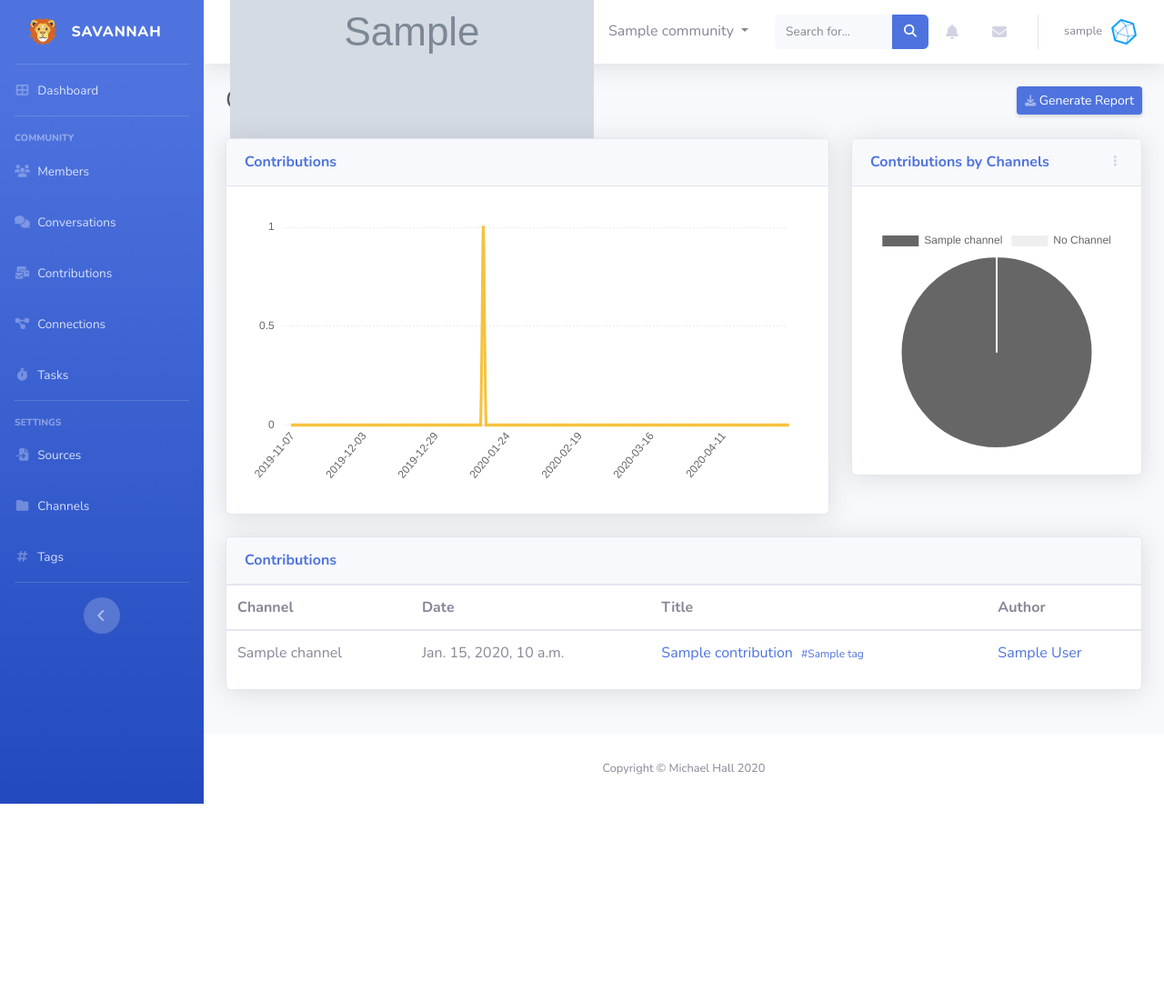
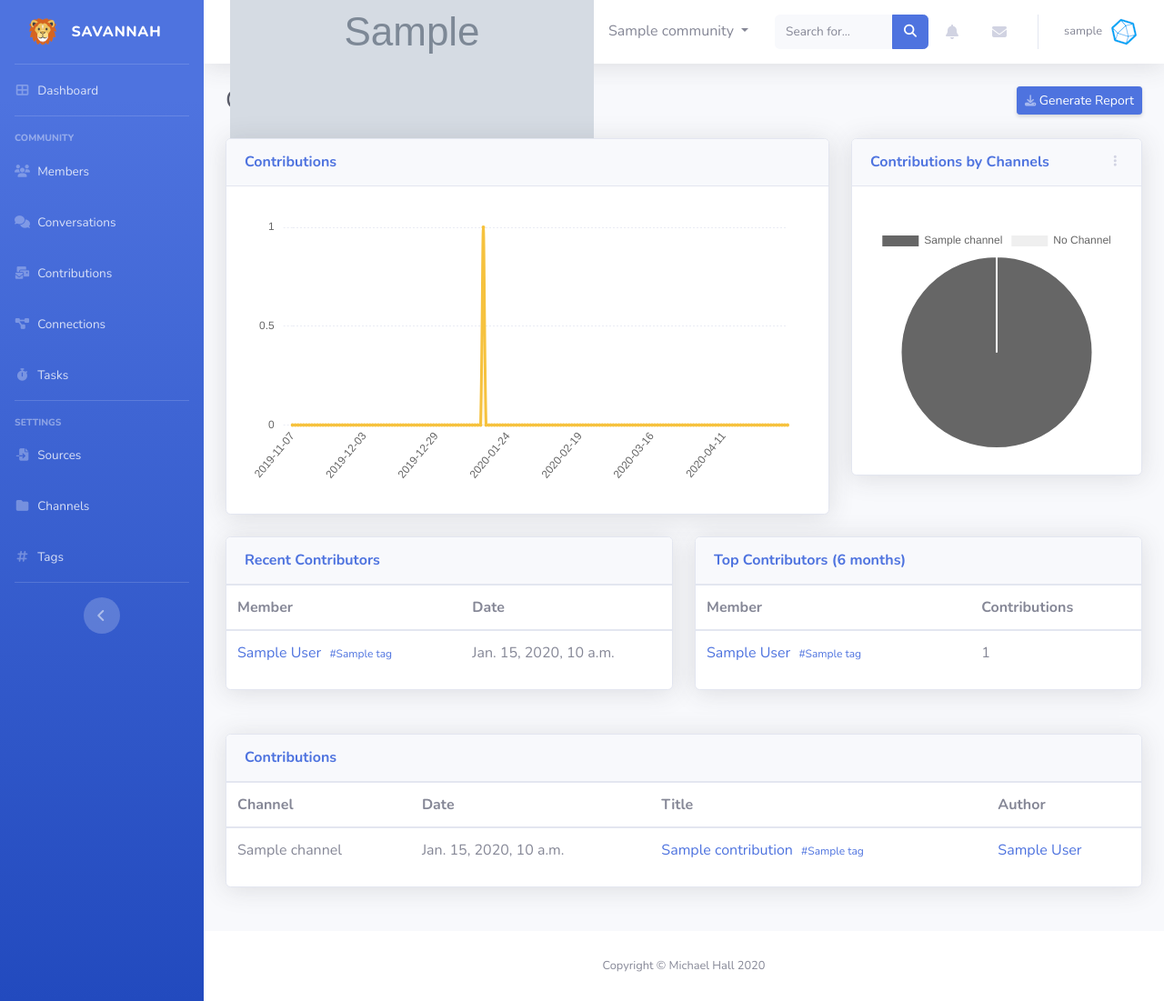
Before and after one commit to SavannahHQ/Savannah, a Django app: page /v2/contributions/1/ in a window 1280 px wide. Shown: the whole page at 91% size. Before the commit the page ends 884 px from the top, so only its background shows below. Run offline with Django 3.2, Linux system fonts and the light colour scheme; a user stored in the database is signed in; tables that the repository leaves empty hold one stand-in row (values such as "Sample post"); grey boxes marked "Sample" are stand-in pictures; some libraries are stand-ins or nearby versions.

Commit message:
Add recent and top contributors to contributions page

```diff
--- a/frontendv2/templates/savannahv2/contributions.html
+++ b/frontendv2/templates/savannahv2/contributions.html
@@ -61,6 +61,73 @@
           <div class="row">
 
             <!-- Content Column -->
+            <div class="col-lg-6 mb-4">
+
+              <!-- Recently Active -->
+              <div class="card shadow mb-4">
+                <div class="card-header py-3">
+                  <h6 class="m-0 font-weight-bold text-primary">Recent Contributors</h6>
+                </div>
+                <div class="card-body p-0">
+                <table class="table">
+                <thead>
+                  <tr>
+                    <th scope="col">Member</th>
+                    <th scope="col"><span class="short-text"></span><span class="full-text">Date</span></th>
+                  </tr>
+                </thead>
+                <tbody>
+                {% for member, date in view.recent_contributors %}
+                <tr>
+                  <td>
+                    <a href="{% url 'member_profile' member.id %}{% if view.tag %}?tag={{view.tag.name}}{% endif %}">{{ member.name }}</a>
+                    {% include 'savannahv2/tags.html' with tags=member.tags.all %}
+                  </td>
+                  <td>{{date}}</td>
+                </tr>
+                {% endfor %}
+                </tbody>
+                </table>
+                </div>
+              </div>
+            </div>
+            <!-- Content Column -->
+            <div class="col-lg-6 mb-4">
+
+              <!-- Top Contributors -->
+              <div class="card shadow mb-4">
+                <div class="card-header py-3">
+                  <h6 class="m-0 font-weight-bold text-primary">Top Contributors (6 months)</h6>
+                </div>
+                <div class="card-body p-0">
+                <table class="table">
+                <thead>
+                  <tr>
+                    <th scope="col">Member</th>
+                    <th scope="col"><span class="short-text">Contrib.</span><span class="full-text">Contributions</span></th>
+                  </tr>
+                </thead>
+                <tbody>
+                {% for member, count in view.top_contributors %}
+                <tr>
+                  <td>
+                    <a href="{% url 'member_profile' member.id %}{% if view.tag %}?tag={{view.tag.name}}{% endif %}">{{ member.name }}</a>
+                    {% include 'savannahv2/tags.html' with tags=member.tags.all %}
+                  </td>
+                  <td>{{count}}</td>
+                </tr>
+                {% endfor %}
+                </tbody>
+                </table>
+                </div>
+              </div>
+            </div>
+          </div>
+
+          <!-- Content Row -->
+          <div class="row">
+
+            <!-- Content Column -->
             <div class="col-lg-12 mb-4">
 
               <!-- Most Active Users-->
@@ -103,8 +170,8 @@
               </div>
 
             </div>
+          </div>
 
-          </div>
         </div>
         <!-- /.container-fluid -->
 {% endblock %}
--- a/frontendv2/views/contributions.py
+++ b/frontendv2/views/contributions.py
@@ -32,6 +32,33 @@ class Contributions:
 
         contributions = contributions.annotate(author_name=F('author__name'), tag_count=Count('tags'), channel_name=F('channel__name'), source_name=F('contribution_type__source__name'), source_icon=F('contribution_type__source__icon_name')).order_by('-timestamp')
         return contributions[:100]
+
+    @property
+    def recent_contributors(self):
+        if self.tag:
+            members = Member.objects.filter(community=self.community).annotate(last_active=Max('contribution__timestamp', filter=Q(contribution__timestamp__isnull=False, contribution__tags=self.tag)))
+        else:
+            members = Member.objects.filter(community=self.community).annotate(last_active=Max('contribution__timestamp', filter=Q(contribution__timestamp__isnull=False)))
+        actives = dict()
+        for m in members:
+            if m.last_active is not None:
+                actives[m] = m.last_active
+        recently_active = [(member, tstamp) for member, tstamp in sorted(actives.items(), key=operator.itemgetter(1), reverse=True)]
+
+        return recently_active[:10]
+
+    @property
+    def top_contributors(self):
+        activity_counts = dict()
+        if self.tag:
+            members = Member.objects.filter(community=self.community).annotate(contribution_count=Count('contribution', filter=Q(contribution__timestamp__gte=datetime.datetime.now() - datetime.timedelta(days=182), contribution__tags=self.tag)))
+        else:
+            members = Member.objects.filter(community=self.community).annotate(contribution_count=Count('contribution', filter=Q(contribution__timestamp__gte=datetime.datetime.now() - datetime.timedelta(days=182))))
+        for m in members:
+            activity_counts[m] = m.contribution_count
+        most_active = [(member, count) for member, count in sorted(activity_counts.items(), key=operator.itemgetter(1))]
+        most_active.reverse()
+        return most_active[:10]
 
     def getContributionsChart(self):
         if not self._membersChart:
@@ -153,7 +180,7 @@ def contributions(request, community_id):
 
     contributions = Contributions(community_id, **kwargs)
     try:
-        user_member = Member.objects.get(user=request.user, community=conversations.community)
+        user_member = Member.objects.get(user=request.user, community=contributions.community)
     except:
         user_member = None
     context = {
```
